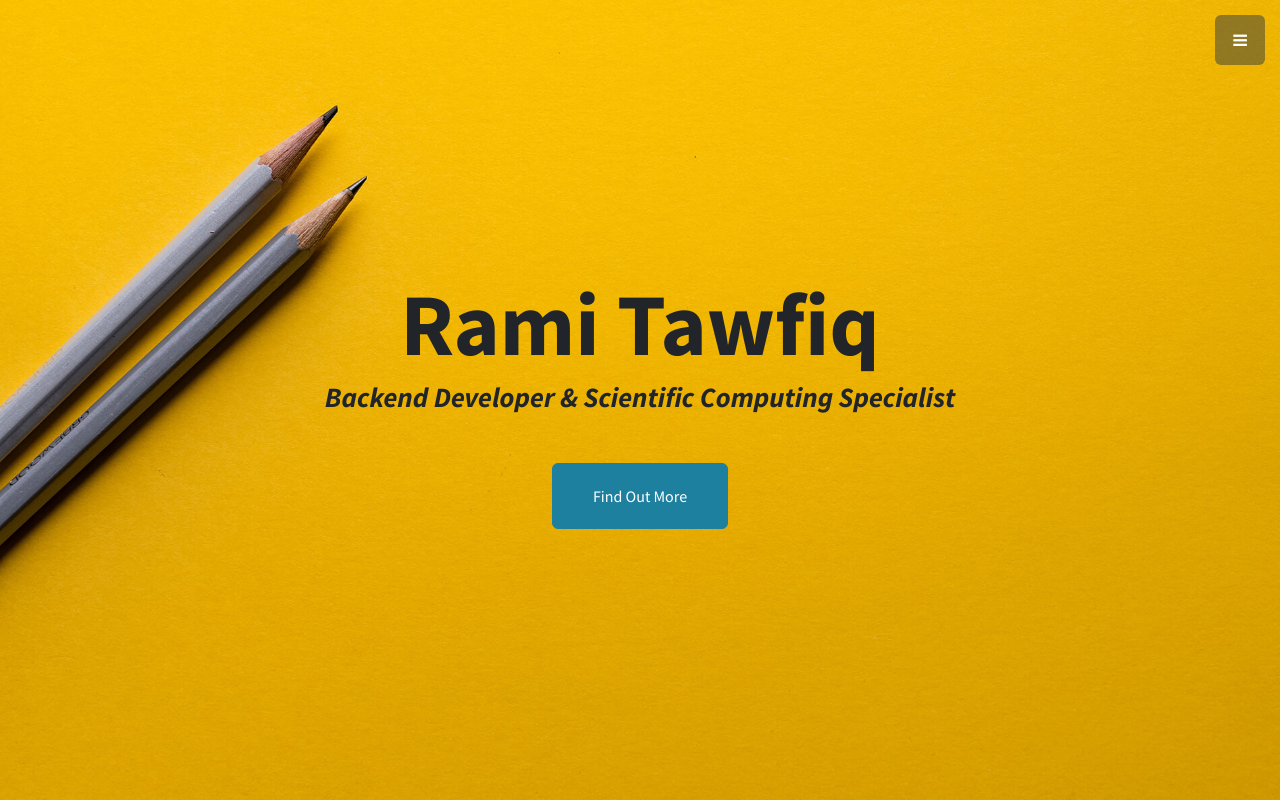
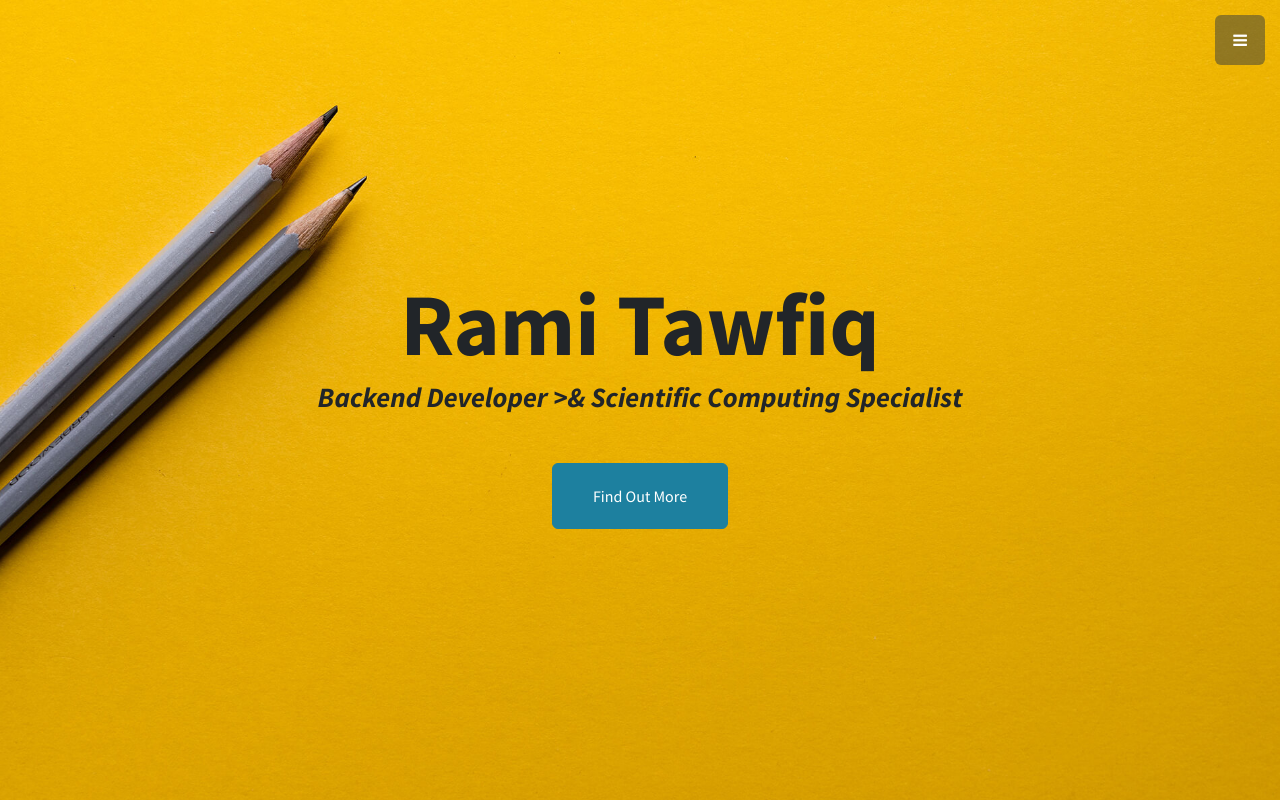
Before and after one commit to ramitawfiq/ramitawfiq.github.io, a plain HTML site: page index.html in a window 1280 px wide. Shown: the top 800 px of the page. Drawn offline with Linux system fonts and the light colour scheme.

Commit message:
index.html

```diff
--- a/index.html
+++ b/index.html
@@ -67,7 +67,8 @@
       <div class="container my-auto text-center">
         <h1 class="mb-1">Rami Tawfiq</h1>
         <h3 class="mb-5">
-          <em style="width: auto">Backend Developer & Scientific Computing Specialist</em>
+          <em style="width: auto">Backend Developer </em>
+          <em>>& Scientific Computing Specialist</em>
         </h3>
         <a
           class="btn btn-primary btn-xl js-scroll-trigger"
```
